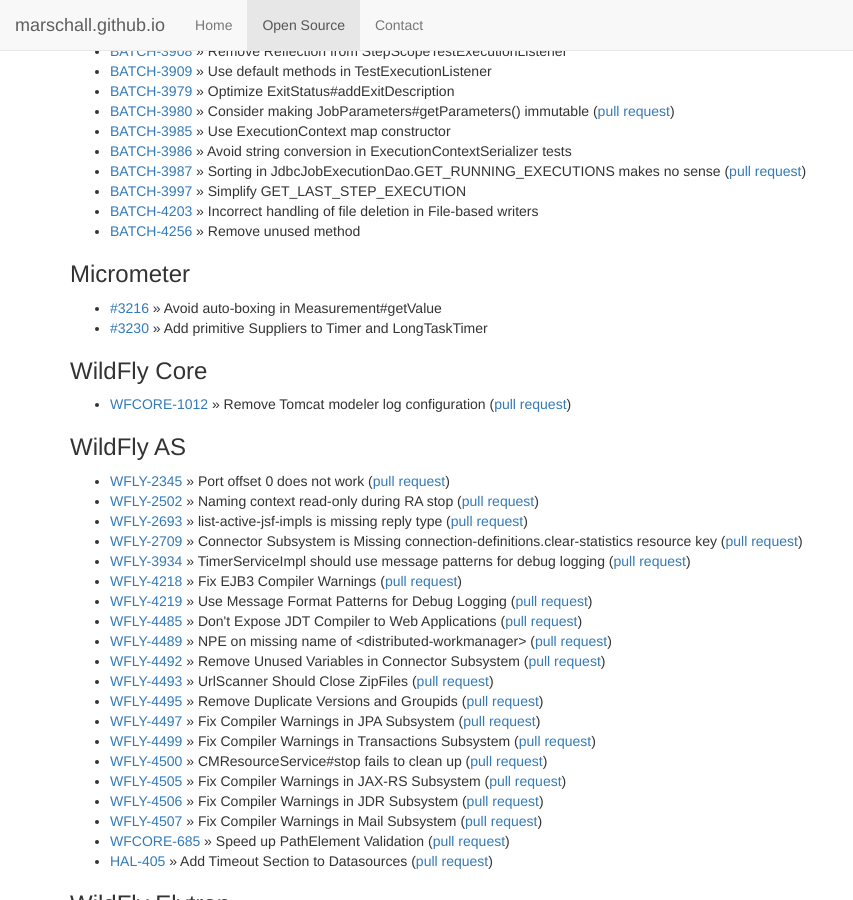
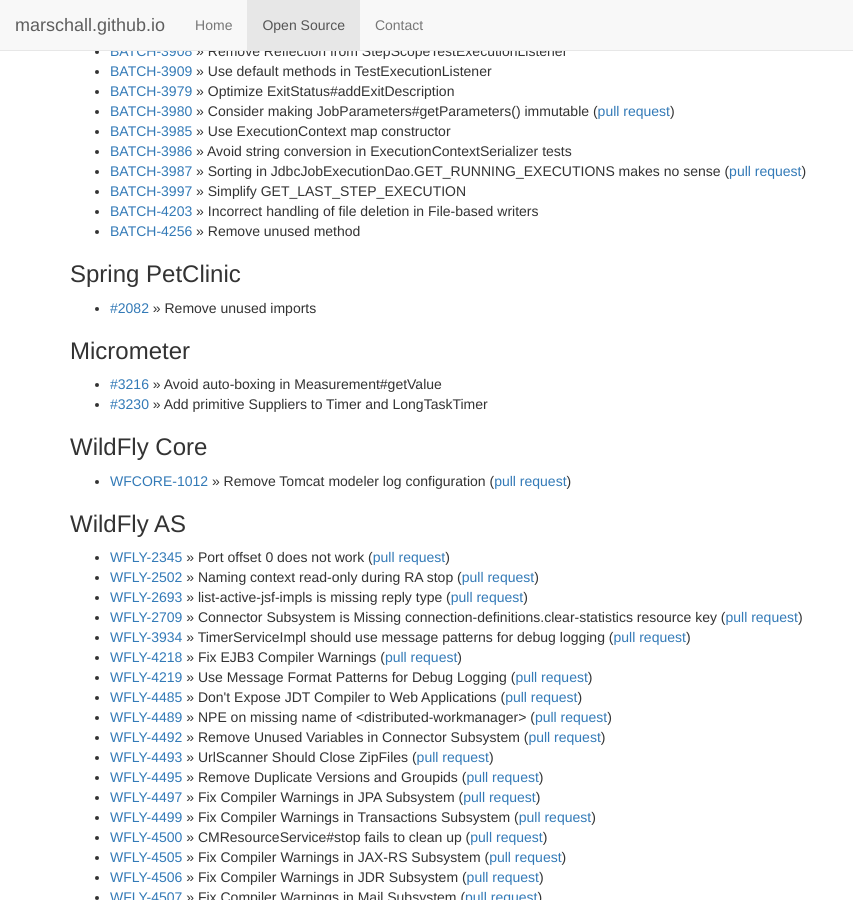
Before and after one commit to marschall/marschall.github.com, a Jekyll site: the page built from open-source.html, in a window 1280 px wide and 900 px high, scrolled down 2826 px. Shown: the whole window, without its empty margins (0-853 px from the left). Built offline with Jekyll 4.4.1, drawn with Linux system fonts in a browser that asks for light colours.

Commit message:
Add Spring PetClinic

```diff
--- a/open-source.html
+++ b/open-source.html
@@ -182,6 +182,10 @@
   <li><a href="https://github.com/spring-projects/spring-batch/pull/3997">BATCH-3997</a> &raquo; Simplify GET_LAST_STEP_EXECUTION</li>
   <li><a href="https://github.com/spring-projects/spring-batch/pull/4203">BATCH-4203</a> &raquo; Incorrect handling of file deletion in File-based writers</li>
   <li><a href="https://github.com/spring-projects/spring-batch/pull/4256">BATCH-4256</a> &raquo; Remove unused method</li>
+</ul>
+<h3>Spring PetClinic</h3>
+<ul>
+  <li><a href="https://github.com/spring-projects/spring-petclinic/pull/2082">#2082</a> &raquo; Remove unused imports</li>
 </ul>
 <h3>Micrometer</h3>
 <ul>
```
